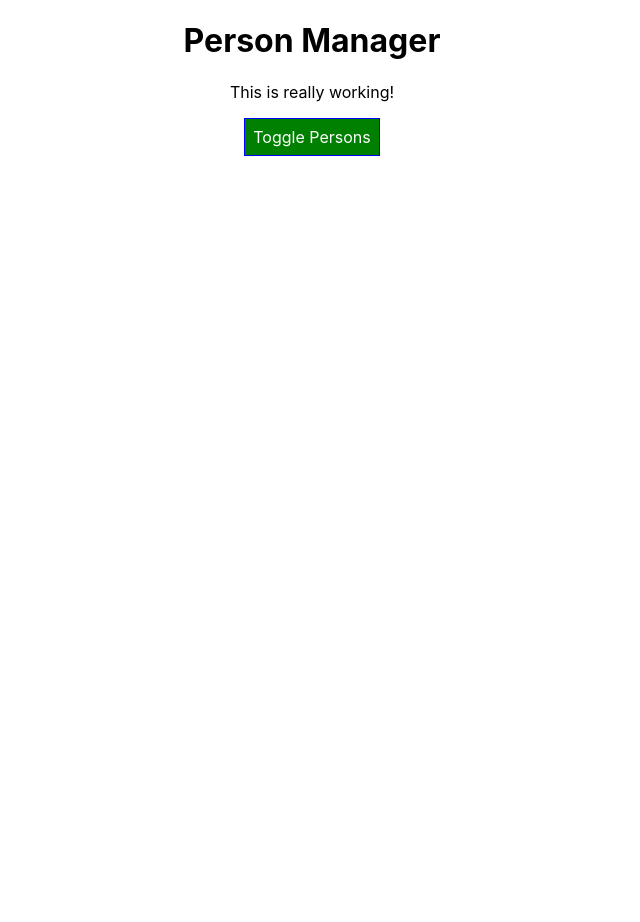
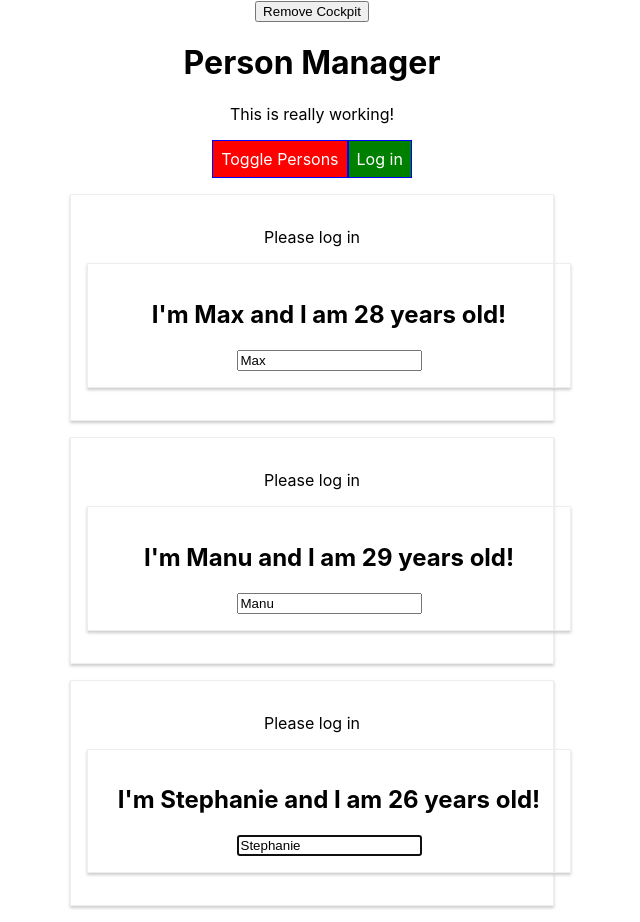
Before and after one commit to lukeevangraham/react-the-complete-guide, a React (Create React App) app in the folder 1-first-project/: page / in a window 1280 px wide. Shown: the whole page, without its empty margins (328-968 px from the left). Before the commit the page ends 800 px from the top, so only its background shows below. Built offline with nearby package versions, Linux system fonts and the light colour scheme.

Commit message:
before the intro to context

```diff
--- a/1-first-project/package.json
+++ b/1-first-project/package.json
@@ -6,6 +6,7 @@
     "@testing-library/jest-dom": "^4.2.4",
     "@testing-library/react": "^9.3.2",
     "@testing-library/user-event": "^7.1.2",
+    "prop-types": "^15.7.2",
     "radium": "^0.26.1",
     "react": "^16.13.1",
     "react-dom": "^16.13.1",
--- a/1-first-project/src/components/Cockpit/Cockpit.js
+++ b/1-first-project/src/components/Cockpit/Cockpit.js
@@ -1,8 +1,30 @@
-import React from "react";
+import React, { useEffect, useRef } from "react";
 
 import classes from "./Cockpit.module.css";
 
 const Cockpit = (props) => {
+  const toggleBtnRef = useRef(null)
+
+  useEffect(() => {
+    console.log('[Cockpit.js] useEffect')
+    // http request
+    // const timer = setTimeout(() => {
+    //   alert('saved data to cloud!')
+    // }, 1000);
+    toggleBtnRef.current.click();
+    return (() => {
+      // clearTimeout(timer)
+      console.log('[cockpit.js] cleanup work in useEffect')
+    })
+  }, [])
+
+  useEffect(() => {
+    console.log('[Cockpit.js] 2nduseEffect');
+    return () => {
+      console.log('[Cockpit.js] cleanup work in 2nd useEffect');
+    }
+  })
+
   const assignedClasses = [];
 
   let btnClass = "";
@@ -10,21 +32,22 @@ const Cockpit = (props) => {
     btnClass = classes.Red;
   }
 
-  if (props.persons.length <= 2) {
+  if (props.personsLength <= 2) {
     assignedClasses.push(classes.red);
   }
-  if (props.persons.length <= 1) {
+  if (props.personsLength <= 1) {
     assignedClasses.push(classes.bold);
   }
   return (
     <div className={classes.Cockpit}>
       <h1>{props.title}</h1>
       <p className={assignedClasses.join(" ")}>This is really working!</p>
-      <button className={btnClass} onClick={props.clicked}>
+      <button ref={toggleBtnRef} className={btnClass} onClick={props.clicked}>
         Toggle Persons
       </button>
+      <button onClick={props.login}>Log in</button>
     </div>
   );
 };
 
-export default Cockpit;
+export default React.memo(Cockpit);
--- a/1-first-project/src/components/Persons/Person/Person.js
+++ b/1-first-project/src/components/Persons/Person/Person.js
@@ -1,19 +1,50 @@
 import React from "react";
+import PropTypes from "prop-types";
+
+import withClass from "../../../hoc/withClass";
 import classes from "./Person.module.css";
 
 class Person extends React.Component {
+  constructor(props) {
+    super()
+    this.inputElementRef = React.createRef();
+  }
+
+  componentDidMount() {
+    // this.inputElement.focus();
+    this.inputElementRef.current.focus();
+  }
+
   render() {
     console.log("Person.js rendering...");
     return (
-      <div className={classes.Person}>
-        <h2 onClick={this.props.click}>
-          I'm {this.props.name} and I am {this.props.age} years old!
-        </h2>
-        <p>{this.props.children}</p>
-        <input type="text" onChange={this.props.changed} value={this.props.name} />
-      </div>
+      <React.Fragment>
+        {this.props.isAuth ? <p>Authenticated!</p> : <p>Please log in</p> }
+        <div className={classes.Person}>
+          <h2 onClick={this.props.click}>
+            I'm {this.props.name} and I am {this.props.age} years old!
+          </h2>
+          <p key="i2">{this.props.children}</p>
+          <input
+            key="i3"
+            // ref={(inputEl) => {this.inputElement = inputEl}}
+            ref={this.inputElementRef}
+
+            type="text"
+            onChange={this.props.changed}
+            value={this.props.name}
+          />
+        </div>
+      </React.Fragment>
     );
   }
 }
 
-export default Person;
+Person.propTypes = {
+  click: PropTypes.func,
+  name: PropTypes.string,
+  age: PropTypes.number,
+  changed: PropTypes.func,
+};
+
+export default withClass(Person, classes.Person);
--- a/1-first-project/src/components/Persons/Persons.js
+++ b/1-first-project/src/components/Persons/Persons.js
@@ -2,7 +2,39 @@ import React from "react";
 
 import Person from "./Person/Person";
 
-class Persons extends React.Component {
+class Persons extends React.PureComponent {
+  // static getDerivedStateFromProps(props) {
+
+  //   console.log("[Persons.js] getDerivedStateFromProps")
+  //   return StaticRange;
+  // }
+
+  // shouldComponentUpdate(nextProps, nextState) {
+  //   console.log("[Persons.js] shouldComponentUpdate");
+  //   if (
+  //     nextProps.persons !== this.props.persons ||
+  //     nextProps.changed !== this.props.changed ||
+  //     nextProps.clicked !== this.props.clicked
+  //   ) {
+  //     return true;
+  //   } else {
+  //     return false;
+  //   }
+  // }
+
+  getSnapshotBeforeUpdate(prevProps, prevState) {
+    console.log("[Persons.js] getSnapshotBeforeUpdate");
+    return null;
+  }
+
+  componentDidUpdate() {
+    console.log("[Persons.js] componentDidUpdate");
+  }
+
+  componentWillUnmount() {
+    console.log("[Persons.js] componentWillUnmount");
+  }
+
   render() {
     console.log("[Persons.js] rendering...");
 
@@ -12,7 +44,9 @@ class Persons extends React.Component {
           click={() => this.props.clicked(index)}
           name={person.name}
           age={person.age}
+          key={person.id}
           changed={(event) => this.props.changed(event, person.id)}
+          isAuth={this.props.isAuthenticated}
         />
       );
     });
--- a/1-first-project/src/containers/App.js
+++ b/1-first-project/src/containers/App.js
@@ -2,11 +2,13 @@ import React from "react";
 import Persons from "../components/Persons/Persons";
 import Cockpit from "../components/Cockpit/Cockpit";
 import classes from "./App.module.css";
+import withClass from "../hoc/withClass";
+import Aux from "../hoc/Aux";
 
 class App extends React.Component {
   constructor(props) {
     super(props);
-    console.log('[App.js] constructor')
+    console.log("[App.js] constructor");
   }
 
   state = {
@@ -16,15 +18,27 @@ class App extends React.Component {
       { id: "egrd", name: "Stephanie", age: 26 },
     ],
     showPersons: false,
+    showCockpit: true,
+    changeCounter: 0,
+    authenticated: false
   };
 
   static getDerivedStateFromProps(props, state) {
-    console.log('[App.js] getDerivedStateFromProps', props)
+    console.log("[App.js] getDerivedStateFromProps", props);
     return state;
   }
 
   componentDidMount() {
-    console.log('[App.js] componentDidMount')
+    console.log("[App.js] componentDidMount");
+  }
+
+  shouldComponentUpdate(nextProps, nextState) {
+    console.log("[App.js] shouldComponentUpdate");
+    return true;
+  }
+
+  componentDidUpdate() {
+    console.log("[App.js] componentDidUpdate");
   }
 
   deletePersonHandler = (personIndex) => {
@@ -46,7 +60,9 @@ class App extends React.Component {
     const persons = [...this.state.persons];
     persons[personIndex] = person;
 
-    this.setState({ persons });
+    this.setState((prevState, props) => {
+      return { persons, changeCounter: prevState.changeCounter + 1 };
+    });
   };
 
   togglePersonsHandler = () => {
@@ -54,8 +70,12 @@ class App extends React.Component {
     this.setState({ showPersons: !doesShow });
   };
 
+  loginHandler = () => {
+    this.setState({ authenticated: true })
+  }
+
   render() {
-    console.log('[App.js] render')
+    console.log("[App.js] render");
     let persons = null;
 
     if (this.state.showPersons) {
@@ -64,22 +84,33 @@ class App extends React.Component {
           persons={this.state.persons}
           clicked={this.deletePersonHandler}
           changed={this.nameChangedHandler}
+          isAuthenticated={this.state.authenticated}
         />
       );
     }
 
     return (
-      <div className={classes.App}>
-        <Cockpit
-        title={this.props.appTitle}
-          showPersons={this.state.showPersons}
-          persons={this.state.persons}
-          clicked={this.togglePersonsHandler}
-        />
+      <Aux>
+        <button
+          onClick={() => {
+            this.setState({ showCockpit: false });
+          }}
+        >
+          Remove Cockpit
+        </button>
+        {this.state.showCockpit ? (
+          <Cockpit
+            title={this.props.appTitle}
+            showPersons={this.state.showPersons}
+            personsLength={this.state.persons.length}
+            clicked={this.togglePersonsHandler}
+            login={this.loginHandler}
+          />
+        ) : null}
         {persons}
-      </div>
+      </Aux>
     );
   }
 }
 
-export default App;
+export default withClass(App, classes.App);
--- /dev/null
+++ b/1-first-project/src/hoc/Aux.js
@@ -0,0 +1,3 @@
+const aux = props => props.children;
+
+export default aux;
--- /dev/null
+++ b/1-first-project/src/hoc/withClass.js
@@ -0,0 +1,11 @@
+import React from "react";
+
+const withClass = (WrappedComponent, className) => {
+  return (props) => (
+    <div className={className}>
+      <WrappedComponent { ...props } />
+    </div>
+  );
+};
+
+export default withClass;
```
